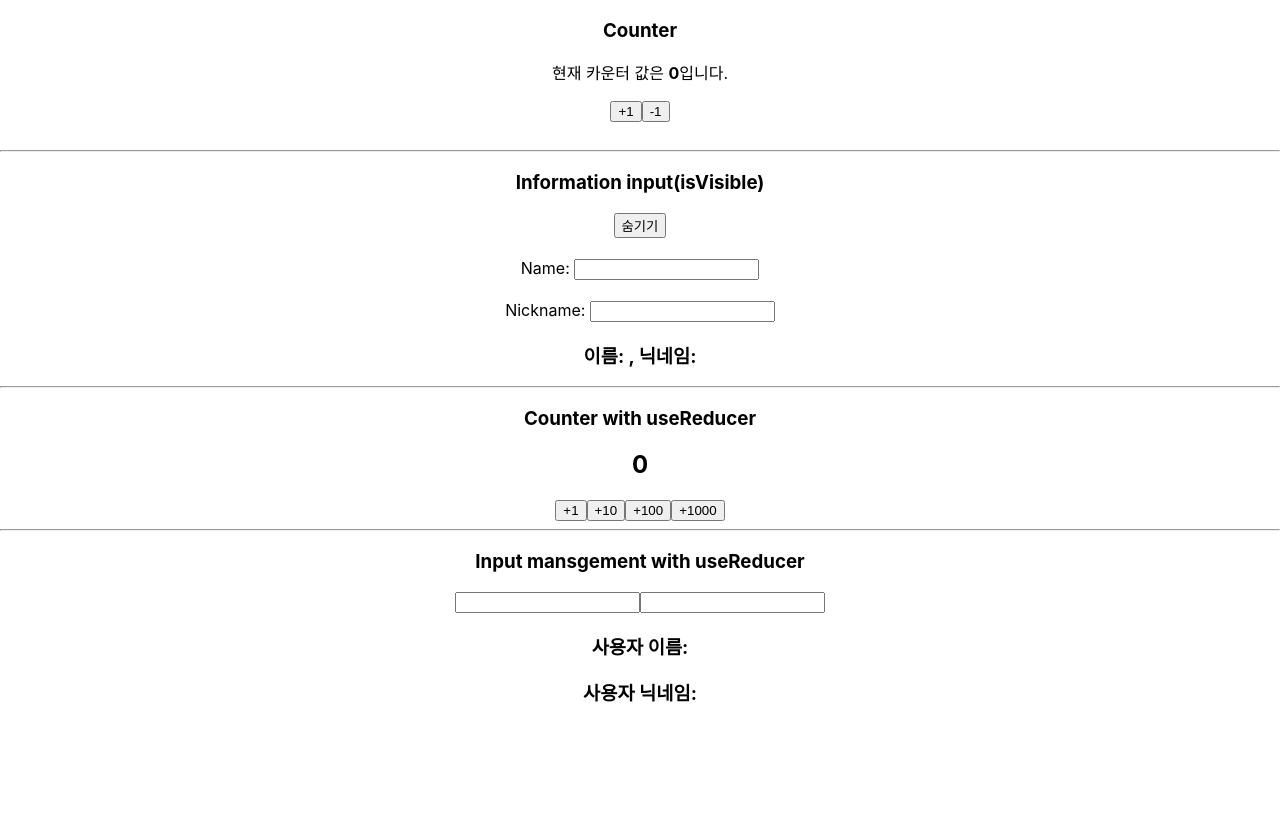
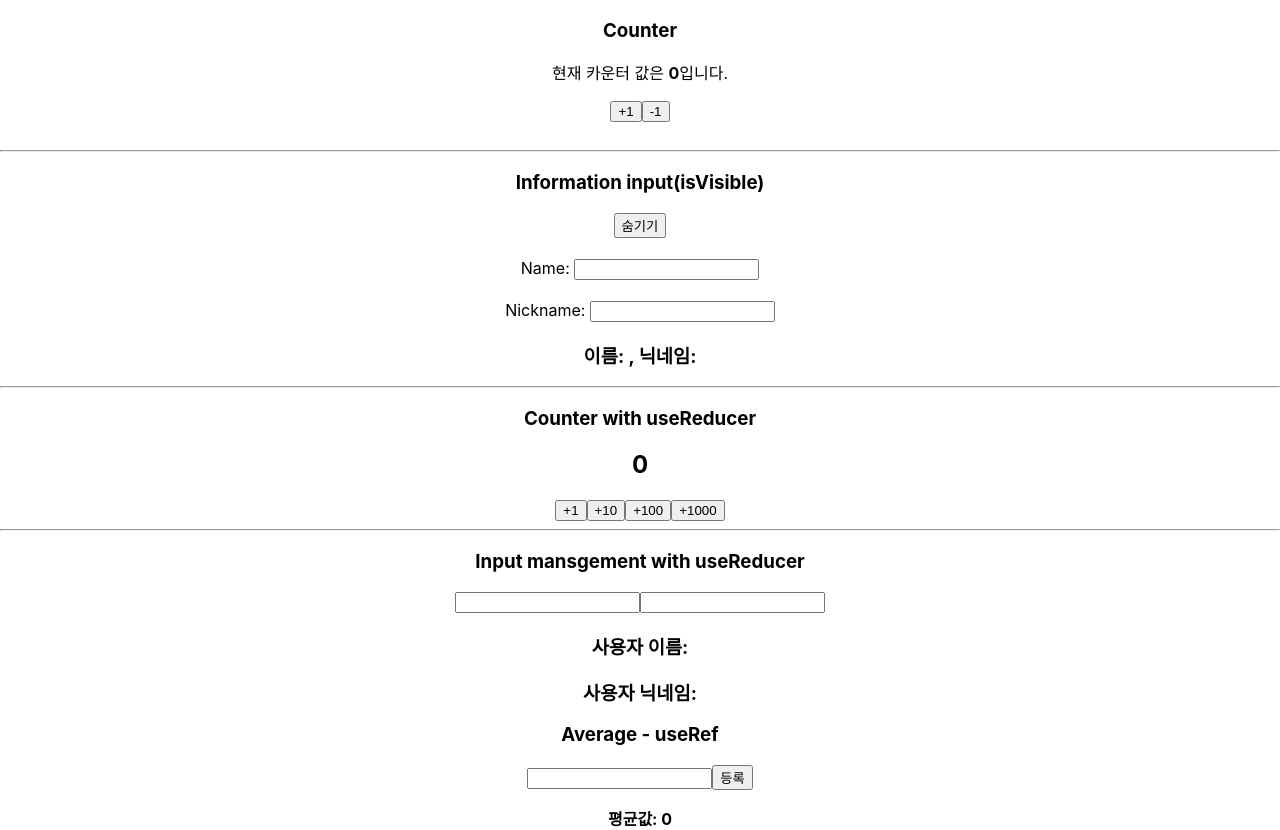
Before and after one commit to HEUNNN/react_by_velopert, a React (Create React App) app in the folder hooks_sample/hooks_sample/: page / in a window 1280 px wide. Before the commit the page ends 800 px from the top, so only its background shows below. Built offline with nearby package versions, Linux system fonts and the light colour scheme.

Commit message:
2022/3/13 React Velopert useRef example1

```diff
--- a/hooks_sample/hooks_sample/src/App.js
+++ b/hooks_sample/hooks_sample/src/App.js
@@ -4,6 +4,7 @@
 import Info from "./Info";
 import CounterUseReducer from "./CounterUseReducer";
 import InputUseReducer from "./InputUseReducer";
+import Average from './Average';
 function App() {
   const [isVisible, setIsVisible] = useState(true);
   return (
@@ -29,6 +30,8 @@
       <hr />
       <h3>Input mansgement with useReducer</h3>
       <InputUseReducer />
+      <h3>Average - useRef</h3>
+      <Average/>
     </div>
   );
 }
--- /dev/null
+++ b/hooks_sample/hooks_sample/src/Average.js
@@ -0,0 +1,41 @@
+import { useCallback, useMemo, useRef, useState } from "react";
+const getAverage = (numbers) => {
+  if (numbers.length === 0) return 0;
+  const sum = numbers.reduce((a, b) => a + b);
+  return sum / numbers.length;
+};
+
+const Average = () => {
+  const [list, setList] = useState([]);
+  const [number, setNumber] = useState("");
+  const inputRef = useRef();
+
+  const onChange = useCallback((e) => {
+    setNumber(e.target.value);
+  }, []); //컴포넌트가 처음 렌더링될 때만 함수 생성
+
+  const onInsert = useCallback(() => {
+    const nextList = list.concat(parseInt(number));
+    setList(nextList);
+    setNumber("");
+    inputRef.current.focus();
+  }, [number, list]); //number 혹은 list가 바귀었을 때만 함수 생성
+
+  const avg = useMemo(() => {
+    return getAverage(list); //{} 사용하려면 return 필요
+  }, [list]); //list가 바뀌었을 때만 다시 계산
+
+  return (
+    <div>
+      <input value={number} onChange={onChange} ref={inputRef} />
+      <button onClick={onInsert}>등록</button>
+      <ul>
+        {list.map((value, idx) => (
+          <li key={idx}>{value}</li>
+        ))}
+      </ul>
+      <b>평균값: {avg}</b>
+    </div>
+  );
+};
+export default Average;
```
